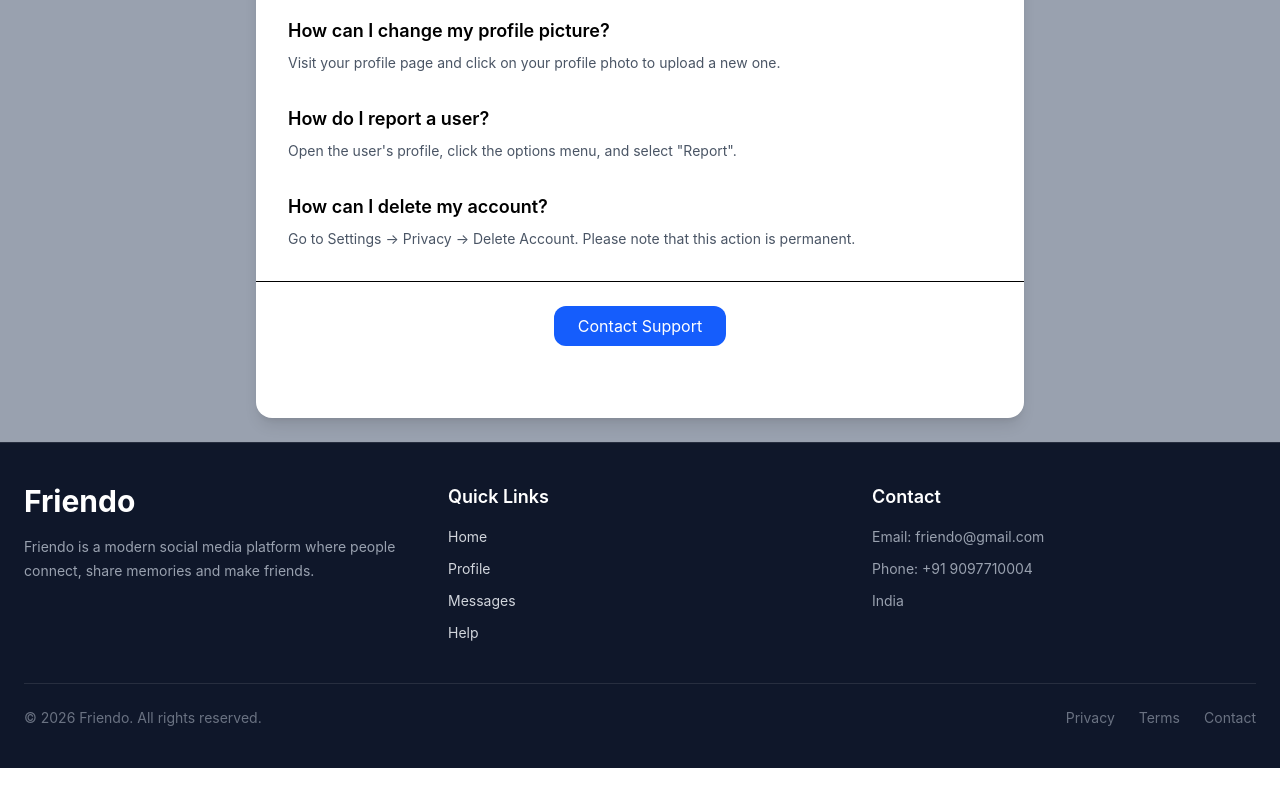
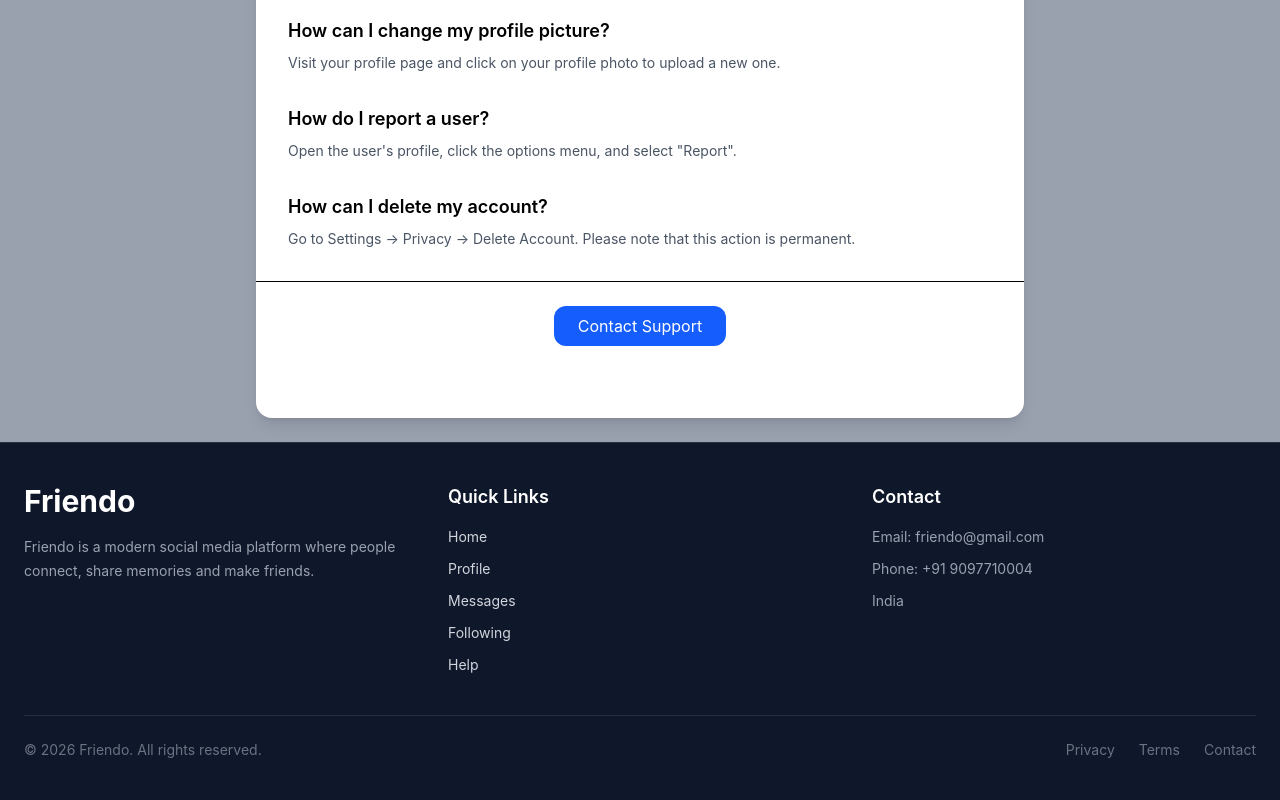
Before and after one commit to gauravkumar2005/Friendo, a React (Vite) app in the folder friendo/: page /help in a window 1280 px wide. Shown: the part 431-1231 px from the top of the page. Before the commit the page ends 1199 px from the top, so only its background shows below. Built offline with nearby package versions, Linux system fonts and the light colour scheme.

Commit message:
update footer page

```diff
--- a/friendo/src/components/Footer.jsx
+++ b/friendo/src/components/Footer.jsx
@@ -66,7 +66,7 @@ function Footer() {
                   to="/following"
                   className="hover:text-white transition"
                 >
-
+                  Following
                 </Link>
               </li>
 
```
